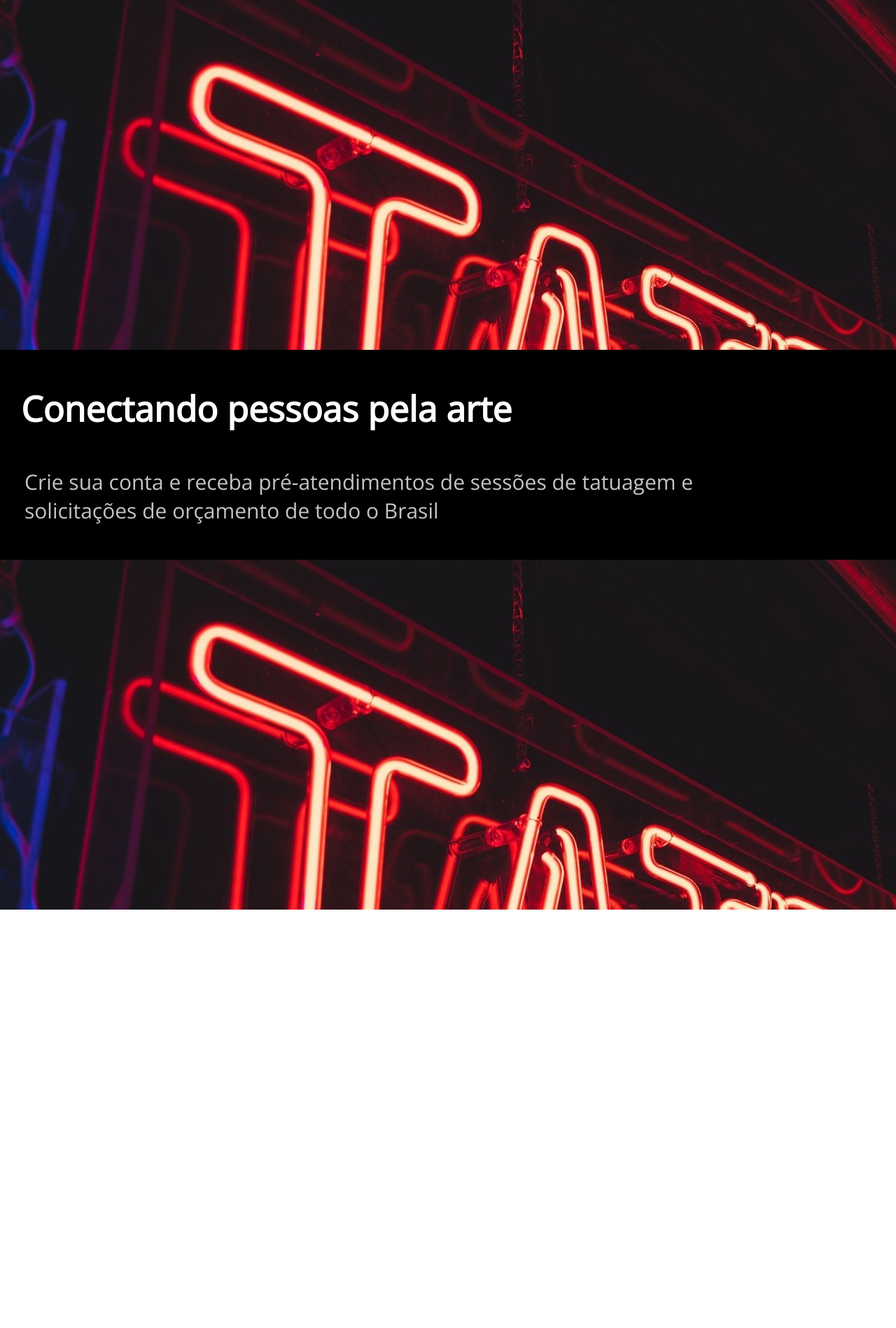
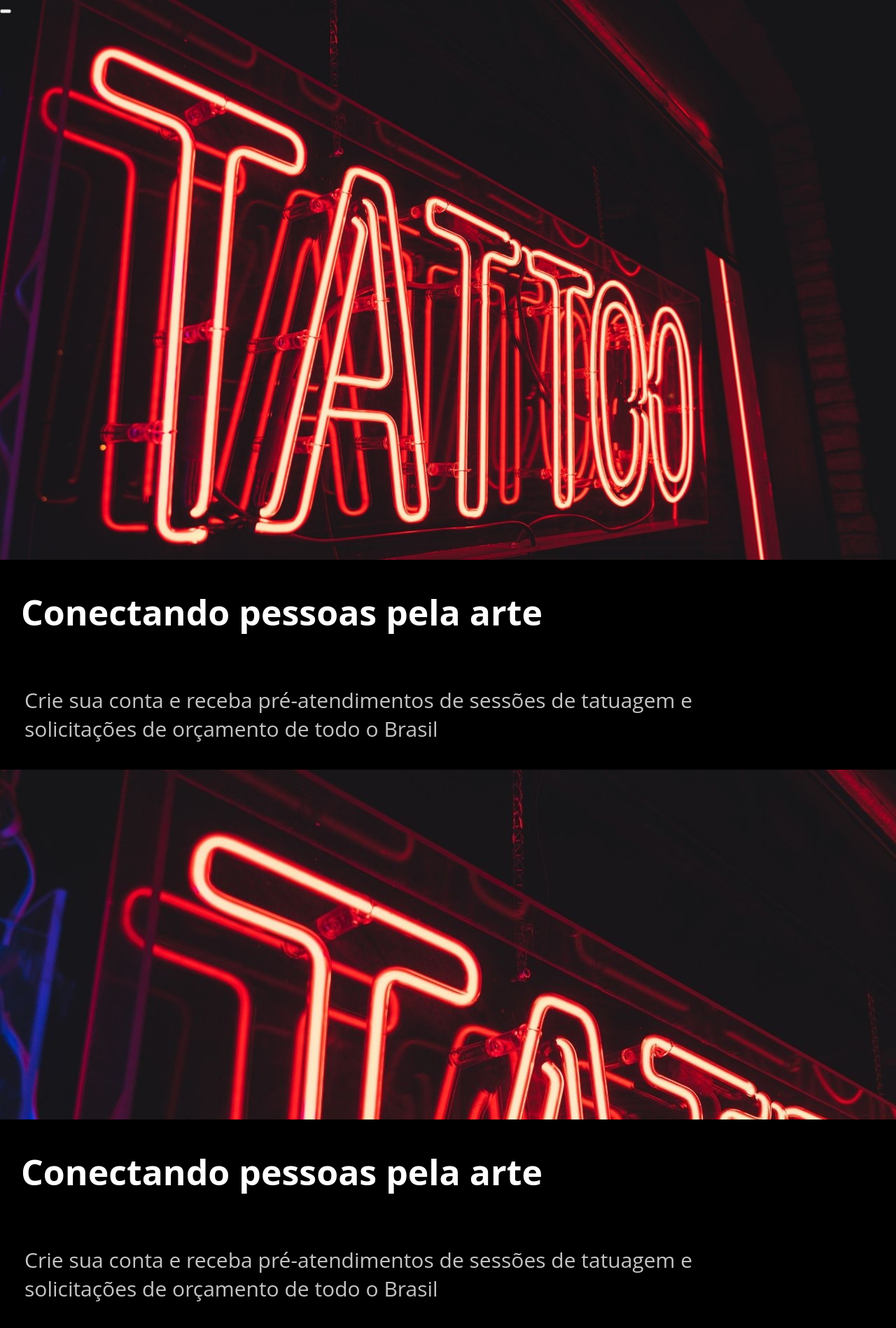
Before and after one commit to CibeleMartins/TattooArtStudio-M5, a React (Create React App) app: page / in a window 1280 px wide. Shown: the whole page at 70% size. Before the commit the page ends 1300 px from the top, so only its background shows below. Built offline with nearby package versions, Linux system fonts and the light colour scheme.

Commit message:
:package: Criou um button pra page Home

```diff
--- a/src/App.js
+++ b/src/App.js
@@ -1,5 +1,5 @@
 import React from 'react';
-import { BrowserRouter, Switch, Route} from "react-router-dom";
+import { BrowserRouter} from "react-router-dom";
 import Home from './pages/Home';
 
 
--- a/src/pages/Home.jsx
+++ b/src/pages/Home.jsx
@@ -1,8 +1,6 @@
 import React from 'react';
-import Header from '../components/Header/Header'
-import flag from '../assets/imagens/flag.jpg'
-
 import styles from './Home.module.css';
+import Button from '../components/Button/Button'
 
 
 
@@ -16,8 +14,10 @@ return (
 
       <div className={styles.flag}>
 
+        <div>
+          <Button/>
+        </div>
       </div>
-
 
       <div className={styles.text}>
 
@@ -26,10 +26,14 @@ return (
 
       </div>
 
-      <div className={styles.flag_artist}>
+      <div className={styles.flag_artist}> </div>
+
+      <div className={styles.text}>
+
+        <h1>Conectando pessoas pela arte</h1>
+        <p>Crie sua conta e receba pré-atendimentos de sessões de tatuagem e solicitações de orçamento  de todo o Brasil</p>
 
       </div>
-
 
   </main>
 )
--- a/src/pages/Home.module.css
+++ b/src/pages/Home.module.css
@@ -8,11 +8,11 @@ main {
 .flag {
 
   width: 100%;
-  height: 500px;
+  height: 100%;
   background-image: url('../assets/imagens/flag.jpg');
-  background-clip: content-box;
   background-attachment: fixed;
-
+  background-position: center;
+  background-size: cover;
 }
 
 .text {
@@ -41,6 +41,11 @@ p {
   margin-left: 35px;
 }
 
+.button {
+
+  width: 100px;
+  height: 30px;
+}
 
 
 .flag_artist {
```
Also changed, not shown: src/components/ButtonH/ButtonH.jsx (added, +9 -0 lines), src/components/ButtonH/ButtonH.module.css (added).
